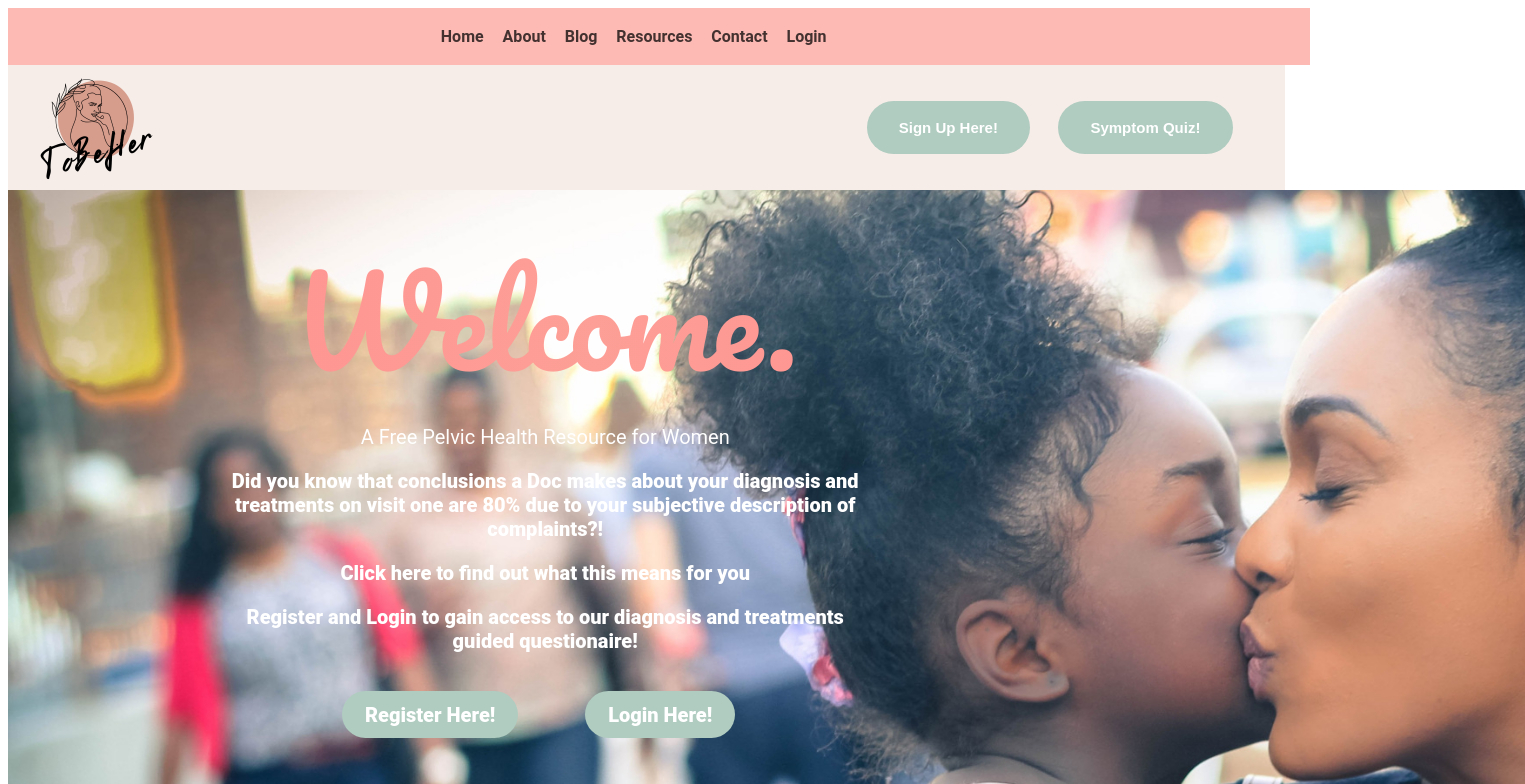
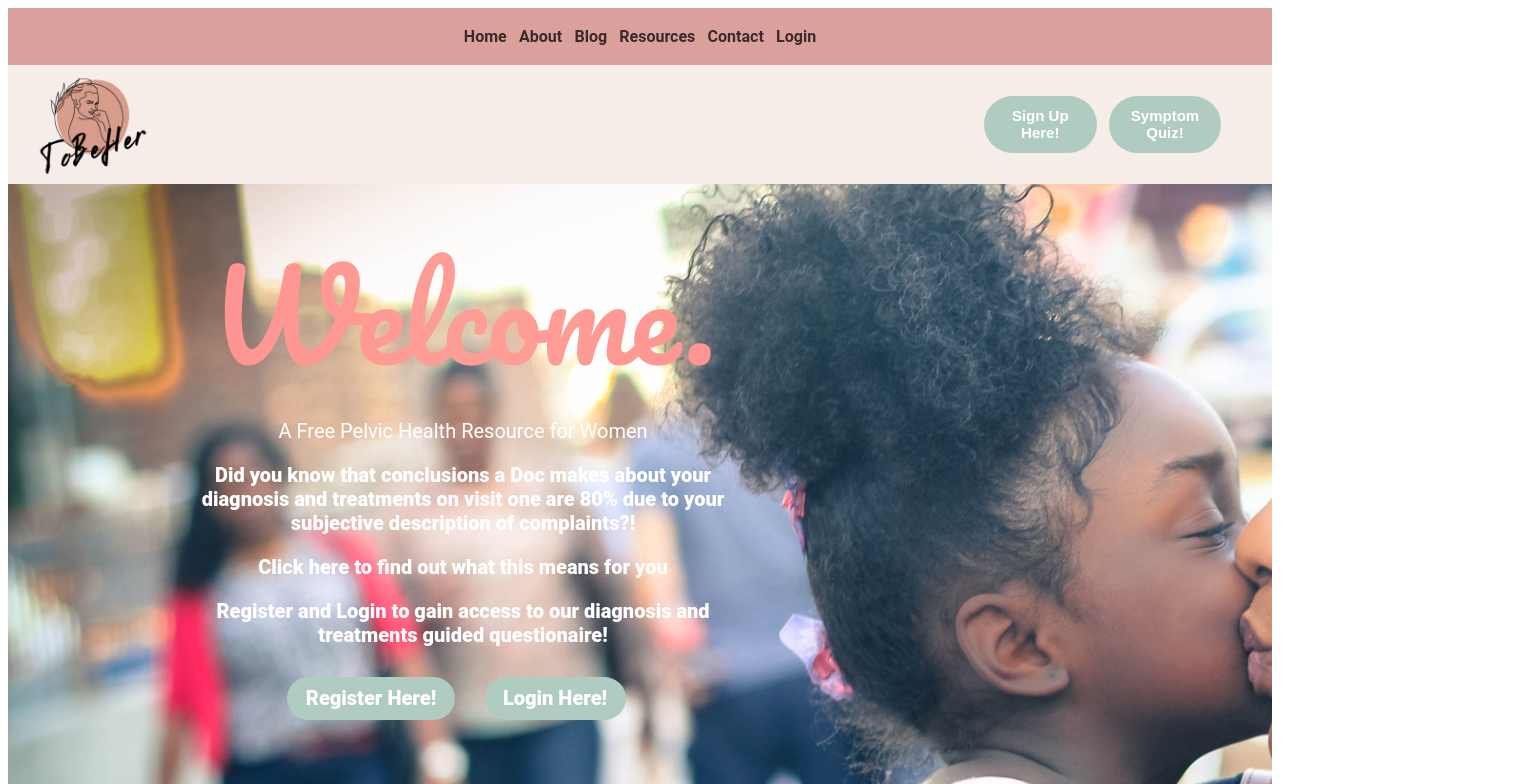
Before and after one commit to ahoath87/Pelvic-Health-Site, a React (Create React App) app in the folder client/: page / in a window 1280 px wide. Shown: the top 784 px of the page, 1525 px wide, since content can reach past the window. Built offline with nearby package versions, Linux system fonts and the light colour scheme; the HTML template or start-up script is replaced by a standard one.

Commit message:
button changes

```diff
--- a/client/src/components/Nav.jsx
+++ b/client/src/components/Nav.jsx
@@ -17,7 +17,7 @@ const Nav = () => {
             <button className='quiz-reg-butt'>Sign Up Here!</button>
           </Link>
         </div>
-        <div id='quiz-reg-butt'>
+        <div id='quiz-nav-butt'>
           <Link to='/quiz'>
             <button className='quiz-nav-butt'>Symptom Quiz!</button>
           </Link>
--- a/client/src/components/css/Nav.css
+++ b/client/src/components/css/Nav.css
@@ -3,23 +3,28 @@
     flex-direction: row-reverse;
     justify-content: space-between;
     align-items: center;
-    width: 99%;
+
     margin-left: 0;
     margin-right: 0;
     background-color: rgba(237, 219, 210, 0.507);
     padding-left: 2%;
+    padding-right: 4%;
 }
 #links{
-    width: 30%;
+    width: 20%;
     align-items: center;
     justify-content: center;
-    margin-right: 4%;
+
 
 }
 #quiz-reg-butt{
-    width: 80%;
+    width: 100%;
+}
+#quiz-nav-butt{
+    width: 100%;
 }
 .quiz-nav-butt{
+
     padding: 10% 18%;
 	border-radius: 85px;
     background-color: rgb(176, 204, 192);
@@ -54,6 +59,8 @@ cursor: pointer;
 #logoNav{
     width: 40%;
     display: flex;
-
-
+    transition: all .2s ease-in-out;
 }
+#logoNav:hover{
+    transform: scale(1.1);
+}
--- a/client/src/components/css/home.css
+++ b/client/src/components/css/home.css
@@ -1,7 +1,7 @@
 @import url('https://fonts.googleapis.com/css2?family=Pacifico&display=swap');
 
 .home{
-    width: 100%;
+
     padding: 10%;
     padding-top: 2%;
     font-size: 20px;
--- a/client/src/components/css/smallNav.css
+++ b/client/src/components/css/smallNav.css
@@ -3,9 +3,9 @@
     flex-direction: row;
     justify-content: center;
     align-items: center;
-    width: 100%;
+
     margin-left: 0;
-    background-color: rgba(253, 159, 150, 0.713);
+    background-color: rgba(203, 124, 117, 0.713);
     padding: 1.5%;
     position: sticky;
     top: 0;
```
